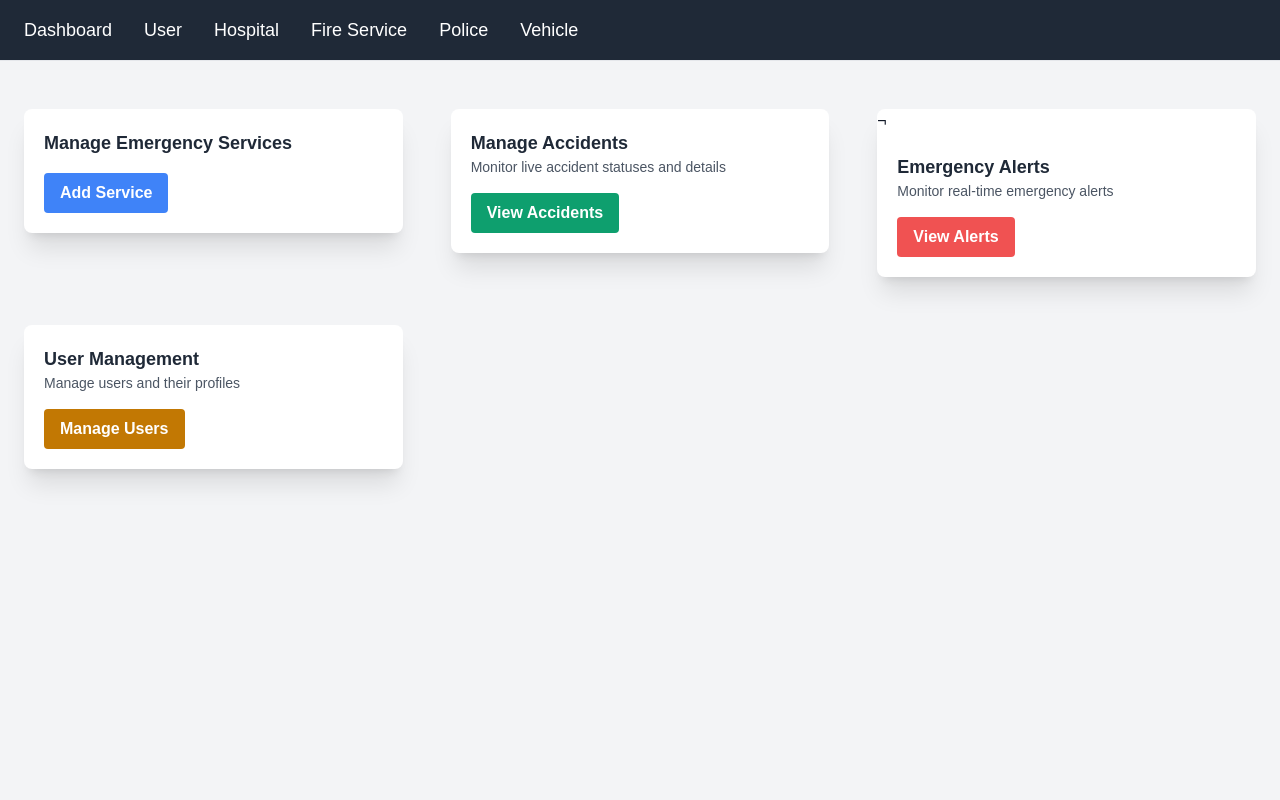
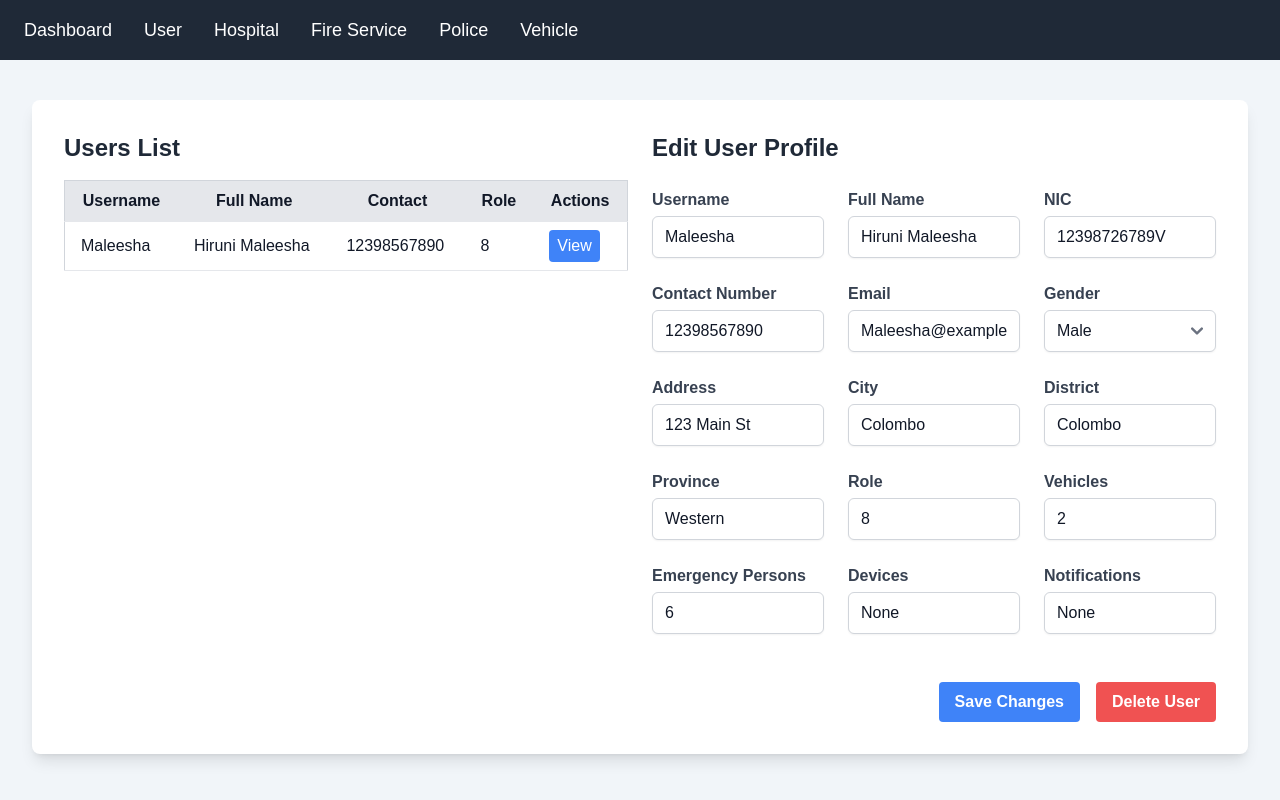
Before and after one commit to ThimiraSadeesha/Final-Year-Project-UI, an Angular app: page /police in a window 1280 px wide. Shown: the top 800 px of the page. Built offline with nearby package versions, Linux system fonts and the light colour scheme; no server answers; what tailwindcss-animated would draw is missing.

Commit message:
created routes

```diff
--- a/src/app/app.routes.ts
+++ b/src/app/app.routes.ts
@@ -20,14 +20,14 @@ export const routes: Routes = [
     },
     {
         path: 'police',
-        loadComponent: () => import('./components/feature/index').then(com => com.HospitalComponent),
+        loadComponent: () => import('./components/feature/index').then(com => com.PoliceComponent),
     },
     {
         path: 'fire',
-        loadComponent: () => import('./components/feature/index').then(com => com.HospitalComponent),
+        loadComponent: () => import('./components/feature/index').then(com => com.FireServiceComponent),
     },
     {
         path: 'vehicle',
-        loadComponent: () => import('./components/feature/index').then(com => com.HospitalComponent),
+        loadComponent: () => import('./components/feature/index').then(com => com.VehicleComponent),
     },
 ];
--- a/src/app/components/feature/navigation/navigation.component.html
+++ b/src/app/components/feature/navigation/navigation.component.html
@@ -4,7 +4,7 @@
         <button routerLink="/user" class="text-white text-lg">User</button>
         <button routerLink="/hospital" class="text-white text-lg">Hospital</button>
         <button routerLink="/fire" class="text-white text-lg">Fire Service</button>
-        <button routerLink="/Police" class="text-white text-lg">Police</button>
+        <button routerLink="/police" class="text-white text-lg">Police</button>
         <button routerLink="/vehicle" class="text-white text-lg">Vehicle</button>
 
     </div>
--- a/src/app/components/feature/police/police.component.html
+++ b/src/app/components/feature/police/police.component.html
@@ -1 +1,140 @@
-<p>police works!</p>
+<div class="flex justify-center px-8  mt-10">
+    <!-- Main Container -->
+    <div class="bg-white rounded-lg shadow-lg p-8 w-full grid grid-cols-1 md:grid-cols-2 gap-6">
+
+        <!-- User Table (Left Side) -->
+        <div class="overflow-x-auto">
+            <h2 class="text-2xl font-bold text-gray-800 mb-4">Users List</h2>
+            <table class="min-w-full border border-gray-300">
+                <thead class="bg-gray-200">
+                <tr>
+                    <th class="py-2 px-4 border-b">Username</th>
+                    <th class="py-2 px-4 border-b">Full Name</th>
+                    <th class="py-2 px-4 border-b">Contact</th>
+                    <th class="py-2 px-4 border-b">Role</th>
+                    <th class="py-2 px-4 border-b">Actions</th>
+                </tr>
+                </thead>
+                <tbody>
+                <!-- Example User Rows -->
+                <tr class="hover:bg-gray-100">
+                    <td class="py-2 px-4 border-b">Maleesha</td>
+                    <td class="py-2 px-4 border-b">Hiruni Maleesha</td>
+                    <td class="py-2 px-4 border-b">12398567890</td>
+                    <td class="py-2 px-4 border-b">8</td>
+                    <td class="py-2 px-4 border-b">
+                        <button class="bg-blue-500 text-white py-1 px-2 rounded hover:bg-blue-600">View</button>
+                    </td>
+                </tr>
+                <!-- Add more user rows as needed -->
+                </tbody>
+            </table>
+        </div>
+
+        <!-- User Management Form (Right Side) -->
+        <div>
+            <h2 class="text-2xl font-bold text-gray-800 mb-6">Edit User Profile</h2>
+
+            <!-- User Information Form -->
+            <form action="#" method="POST" class="grid grid-cols-1 md:grid-cols-3 gap-6">
+                <!-- Username -->
+                <div>
+                    <label class="block text-gray-700 font-semibold" for="username">Username</label>
+                    <input id="username" name="username" type="text" value="Maleesha" class="mt-1 block w-full border-gray-300 rounded-md shadow-sm focus:border-blue-500 focus:ring-blue-500">
+                </div>
+
+                <!-- Full Name -->
+                <div>
+                    <label class="block text-gray-700 font-semibold" for="fullname">Full Name</label>
+                    <input id="fullname" name="fullname" type="text" value="Hiruni Maleesha" class="mt-1 block w-full border-gray-300 rounded-md shadow-sm focus:border-blue-500 focus:ring-blue-500">
+                </div>
+
+                <!-- NIC -->
+                <div>
+                    <label class="block text-gray-700 font-semibold" for="nic">NIC</label>
+                    <input id="nic" name="nic" type="text" value="12398726789V" class="mt-1 block w-full border-gray-300 rounded-md shadow-sm focus:border-blue-500 focus:ring-blue-500">
+                </div>
+
+                <!-- Contact Number -->
+                <div>
+                    <label class="block text-gray-700 font-semibold" for="contact">Contact Number</label>
+                    <input id="contact" name="contact" type="tel" value="12398567890" class="mt-1 block w-full border-gray-300 rounded-md shadow-sm focus:border-blue-500 focus:ring-blue-500">
+                </div>
+
+                <!-- Email -->
+                <div>
+                    <label class="block text-gray-700 font-semibold" for="email">Email</label>
+                    <input id="email" name="email" type="email" value="Maleesha@example.com" class="mt-1 block w-full border-gray-300 rounded-md shadow-sm focus:border-blue-500 focus:ring-blue-500">
+                </div>
+
+                <!-- Gender -->
+                <div>
+                    <label class="block text-gray-700 font-semibold" for="gender">Gender</label>
+                    <select id="gender" name="gender" class="mt-1 block w-full border-gray-300 rounded-md shadow-sm focus:border-blue-500 focus:ring-blue-500">
+                        <option value="Male" selected>Male</option>
+                        <option value="Female">Female</option>
+                    </select>
+                </div>
+
+                <!-- Address -->
+                <div>
+                    <label class="block text-gray-700 font-semibold" for="address">Address</label>
+                    <input id="address" name="address" type="text" value="123 Main St" class="mt-1 block w-full border-gray-300 rounded-md shadow-sm focus:border-blue-500 focus:ring-blue-500">
+                </div>
+
+                <!-- City -->
+                <div>
+                    <label class="block text-gray-700 font-semibold" for="city">City</label>
+                    <input id="city" name="city" type="text" value="Colombo" class="mt-1 block w-full border-gray-300 rounded-md shadow-sm focus:border-blue-500 focus:ring-blue-500">
+                </div>
+
+                <!-- District -->
+                <div>
+                    <label class="block text-gray-700 font-semibold" for="district">District</label>
+                    <input id="district" name="district" type="text" value="Colombo" class="mt-1 block w-full border-gray-300 rounded-md shadow-sm focus:border-blue-500 focus:ring-blue-500">
+                </div>
+
+                <!-- Province -->
+                <div>
+                    <label class="block text-gray-700 font-semibold" for="province">Province</label>
+                    <input id="province" name="province" type="text" value="Western" class="mt-1 block w-full border-gray-300 rounded-md shadow-sm focus:border-blue-500 focus:ring-blue-500">
+                </div>
+
+                <!-- Role -->
+                <div>
+                    <label class="block text-gray-700 font-semibold" for="role">Role</label>
+                    <input id="role" name="role" type="number" value="8" class="mt-1 block w-full border-gray-300 rounded-md shadow-sm focus:border-blue-500 focus:ring-blue-500">
+                </div>
+
+                <!-- Vehicles -->
+                <div>
+                    <label class="block text-gray-700 font-semibold" for="vehicles">Vehicles</label>
+                    <input id="vehicles" name="vehicles" type="number" value="2" class="mt-1 block w-full border-gray-300 rounded-md shadow-sm focus:border-blue-500 focus:ring-blue-500">
+                </div>
+
+                <!-- Emergency Persons -->
+                <div>
+                    <label class="block text-gray-700 font-semibold" for="emergencyPersons">Emergency Persons</label>
+                    <input id="emergencyPersons" name="emergencyPersons" type="number" value="6" class="mt-1 block w-full border-gray-300 rounded-md shadow-sm focus:border-blue-500 focus:ring-blue-500">
+                </div>
+
+                <!-- Devices -->
+                <div>
+                    <label class="block text-gray-700 font-semibold" for="devices">Devices</label>
+                    <input id="devices" name="devices" type="text" value="None" class="mt-1 block w-full border-gray-300 rounded-md shadow-sm focus:border-blue-500 focus:ring-blue-500">
+                </div>
+
+                <!-- Notifications -->
+                <div>
+                    <label class="block text-gray-700 font-semibold" for="notifications">Notifications</label>
+                    <input id="notifications" name="notifications" type="text" value="None" class="mt-1 block w-full border-gray-300 rounded-md shadow-sm focus:border-blue-500 focus:ring-blue-500">
+                </div>
+
+                <div class="col-span-3 gap-4 flex justify-end mt-6">
+                    <button type="submit" class="bg-blue-500 hover:bg-blue-700 text-white font-bold py-2 px-4 rounded">Save Changes</button>
+                    <button type="button" class="bg-red-500 hover:bg-red-700 text-white font-bold py-2 px-4 rounded">Delete User</button>
+                </div>
+            </form>
+        </div>
+    </div>
+</div>
```
